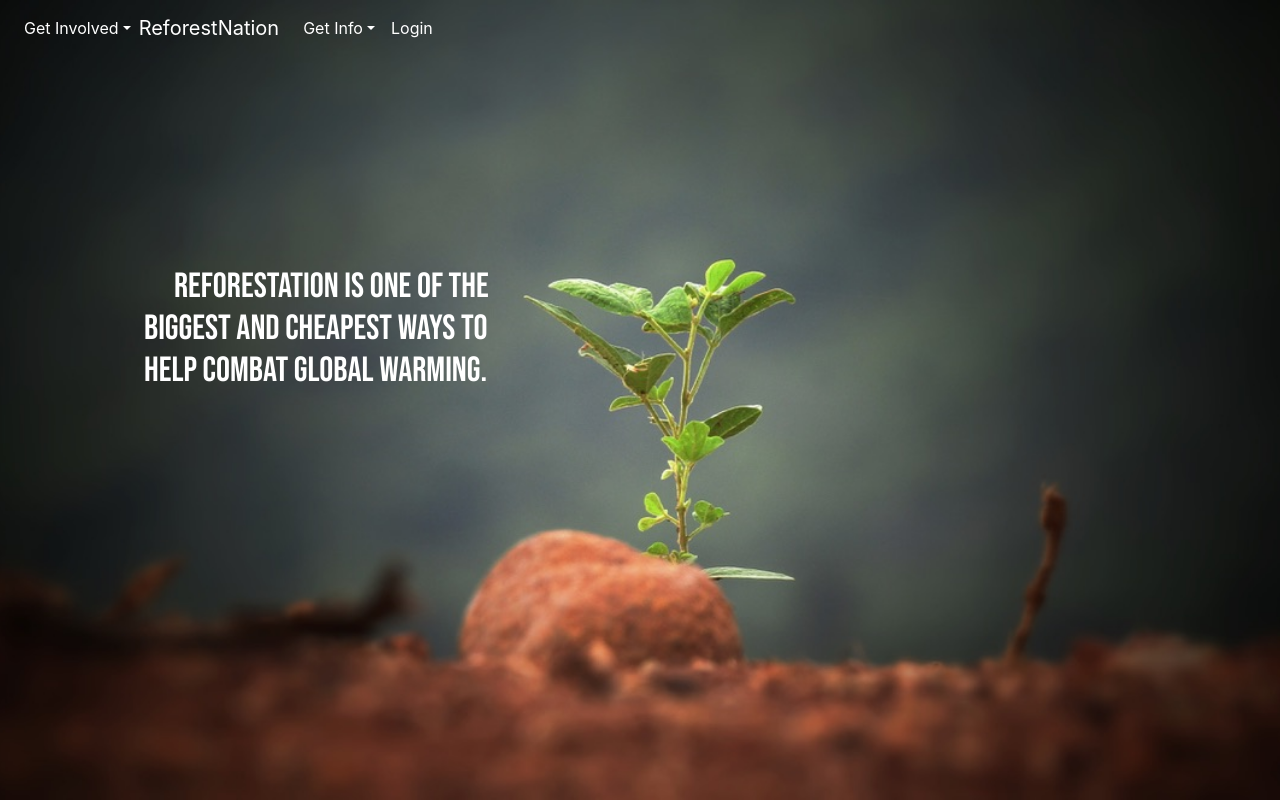
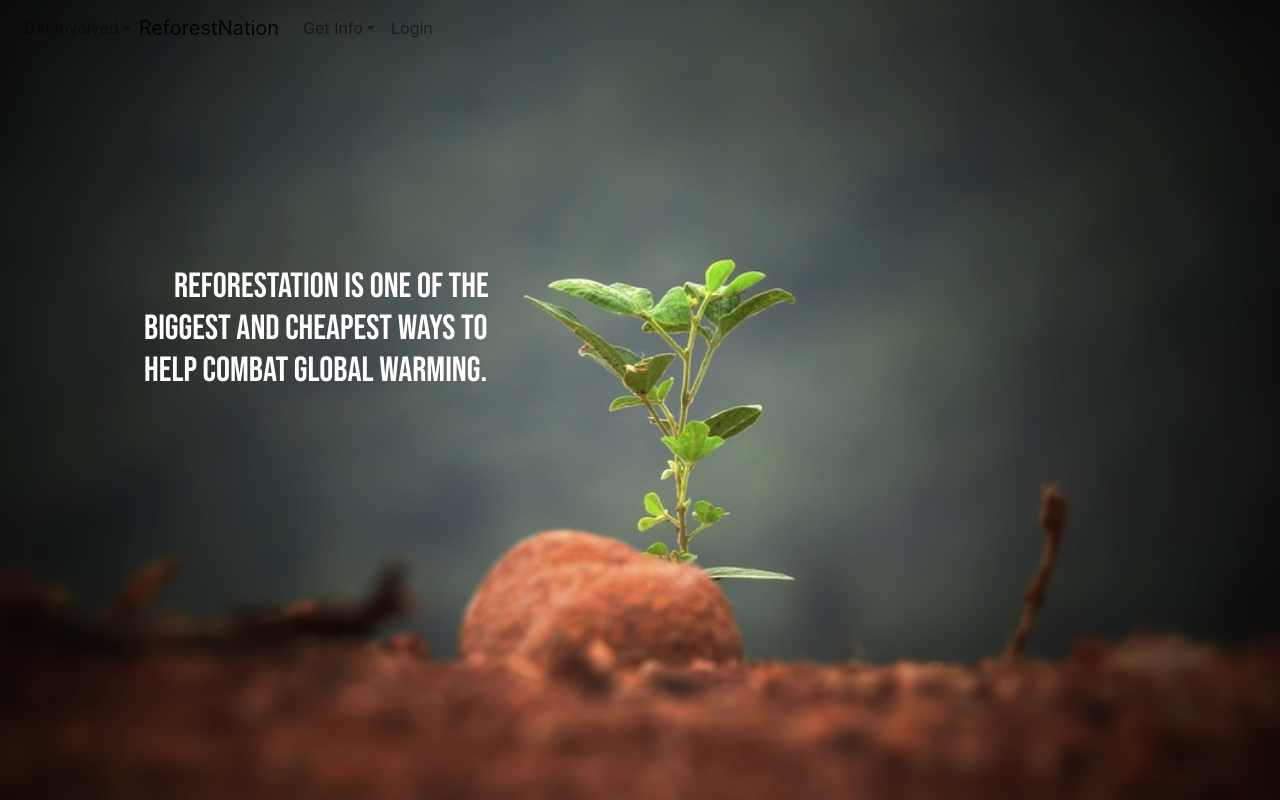
Before and after one commit to Matt1cheney/Deforestation, a React (Create React App) app in the folder client/: page / in a window 1280 px wide. Shown: the top 800 px of the page. Built offline with nearby package versions, Linux system fonts and the light colour scheme.

Commit message:
style changes

```diff
--- a/client/src/App.css
+++ b/client/src/App.css
@@ -1,3 +1,3 @@
-html {
+/* html {
   background-color: #7d9b8f;
-}
+} */
--- a/client/src/components/Home/Home.css
+++ b/client/src/components/Home/Home.css
@@ -24,7 +24,7 @@
     padding: 15px;
 }
 
-#Nav {
+/* #Nav {
     background-color: transparent;
     color: #FFF
 }
@@ -33,4 +33,4 @@
 }
 .navbar-light .navbar-nav .nav-link {
     color: #FFFF;
-}
+} */
```
